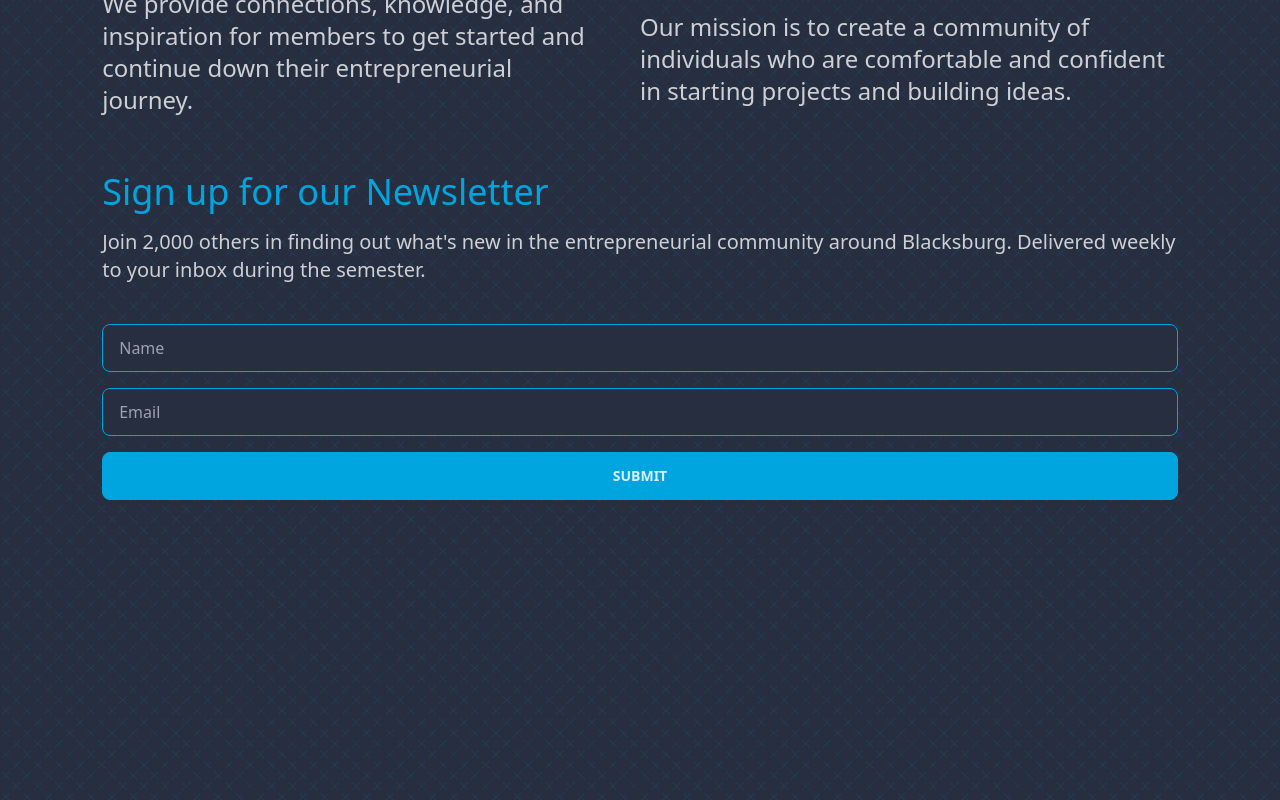
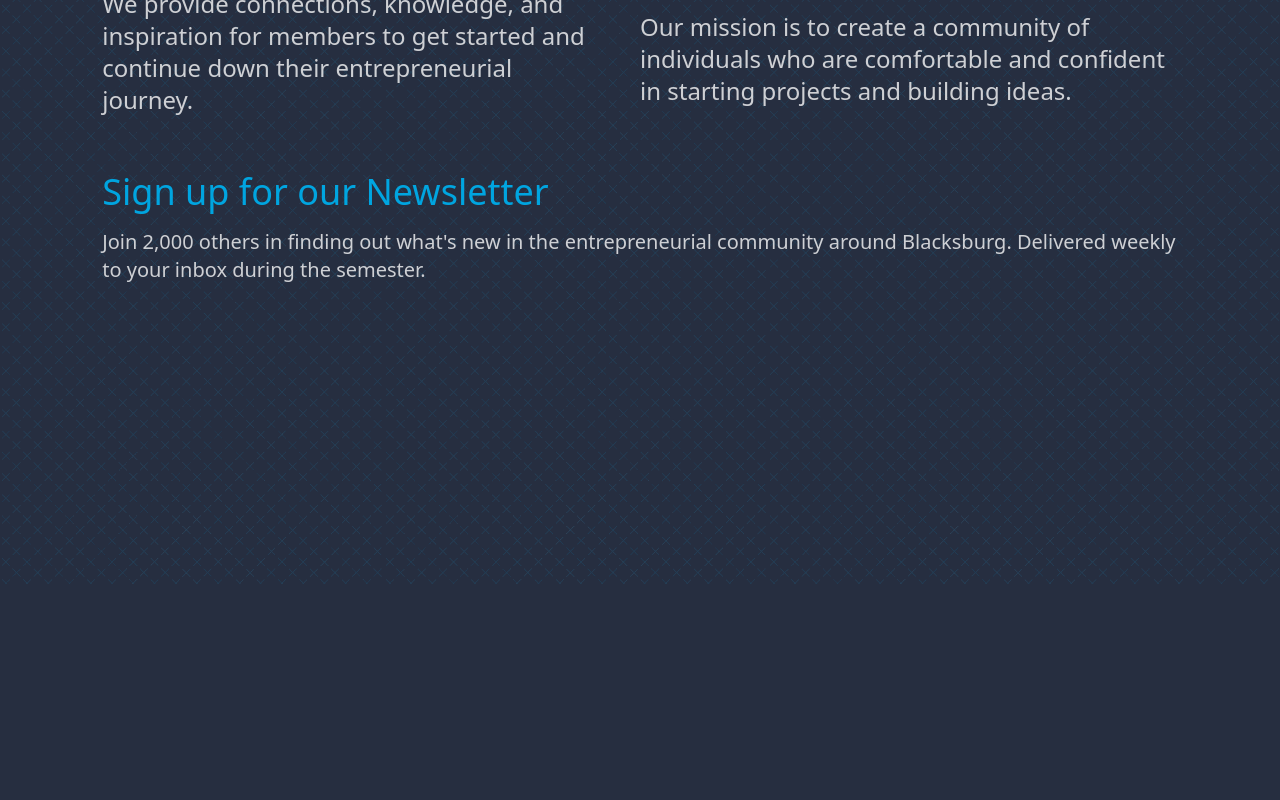
Before and after one commit to vt-entrepreneurship-club/e-club-website, a React (Create React App) app: page / in a window 1280 px wide. Shown: the part 1201-2001 px from the top of the page. After the commit the page ends 1785 px from the top, so only its background shows below. Built offline with nearby package versions, Linux system fonts and the light colour scheme.

Commit message:
Update HomePage.jsx

```diff
--- a/src/pages/HomePage.jsx
+++ b/src/pages/HomePage.jsx
@@ -52,11 +52,11 @@ function HomePage() {
         <p className='mt-4 text-xl'>
         Join 2,000 others in finding out what's new in the entrepreneurial community around Blacksburg. Delivered weekly to your inbox during the semester.
         </p>
-        <div className="form-control mt-10">
+        {/* <div className="form-control mt-10">
             <input type="text" placeholder="Name" className="input input-bordered input-primary w-full mb-4" />
             <input type="email" placeholder="Email" className="input input-bordered input-primary w-full mb-4" />
             <button className="btn btn-primary">Submit</button>
-        </div>
+        </div> */}
     </div>
   )
 }
```
